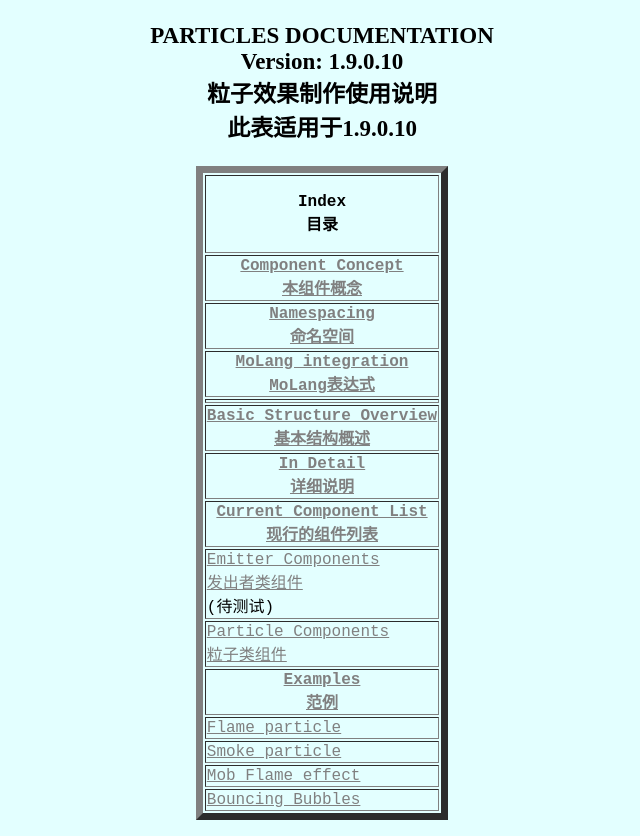
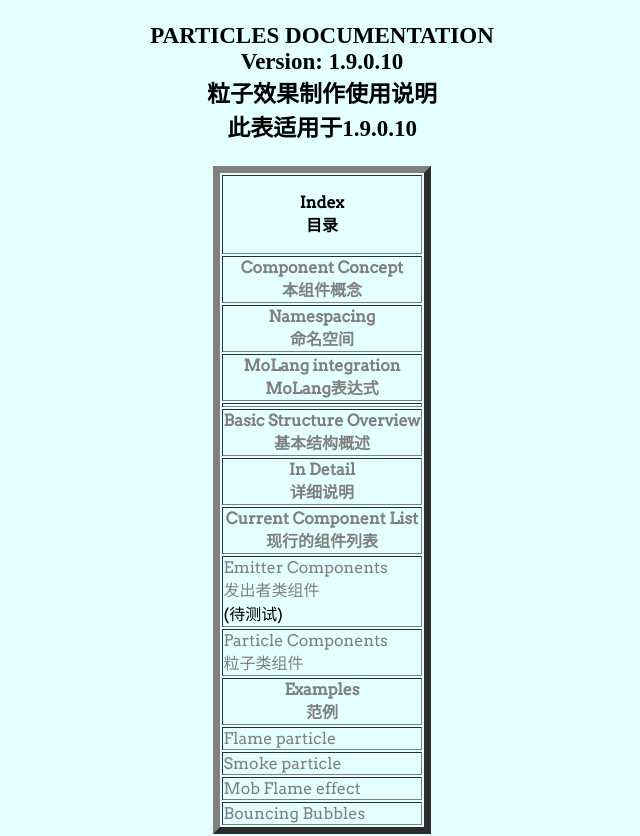
Before and after one commit to Bemly/autojs-own-tools, a plain HTML site: page MAIN/粒子翻译1.9.html in a window 1280 px wide. Shown: the top 836 px of the page, without its empty margins (318-958 px from the left). Drawn offline with Linux system fonts and the light colour scheme; a web font is replaced by a local one.

Commit message:
史诗级大更新叁

```diff
--- a/MAIN/文献标准样式.css
+++ b/MAIN/文献标准样式.css
@@ -1,6 +1,6 @@
 html {
   background-color: #E3FFFF;
-  font-family: Monospace, 庞门正道体;
+  font-family: Arvo-free, 庞门正道体;
 }
 @font-face {
   font-family: 站酷快乐体;
@@ -9,6 +9,10 @@ html {
 @font-face {
   font-family: 庞门正道体;
   src: url('gateway2.0pro.ttf');
+}
+@font-face {
+  font-family: Arvo-free;
+  src: url('arvo.ttf');
 }
 h1, h2, h3, h4, h5, h6 {
   font-family: '站酷快乐体';
@@ -19,8 +23,9 @@ h3 {font-size: 17px;}
 h4 {font-size: 15px;}
 h5, h6 {font-size: 13px;}
 textarea {
-  font-family: Georgia;
+  font-family: Arvo-free, 庞门正道体;
   background-color: #E0FFFF;
 }
 a:link {color: #808080;}
 a:visited {color: #696969;}
+a {text-decoration: none;}
```
Also changed, not shown: MAIN/arvo.ttf (added).
